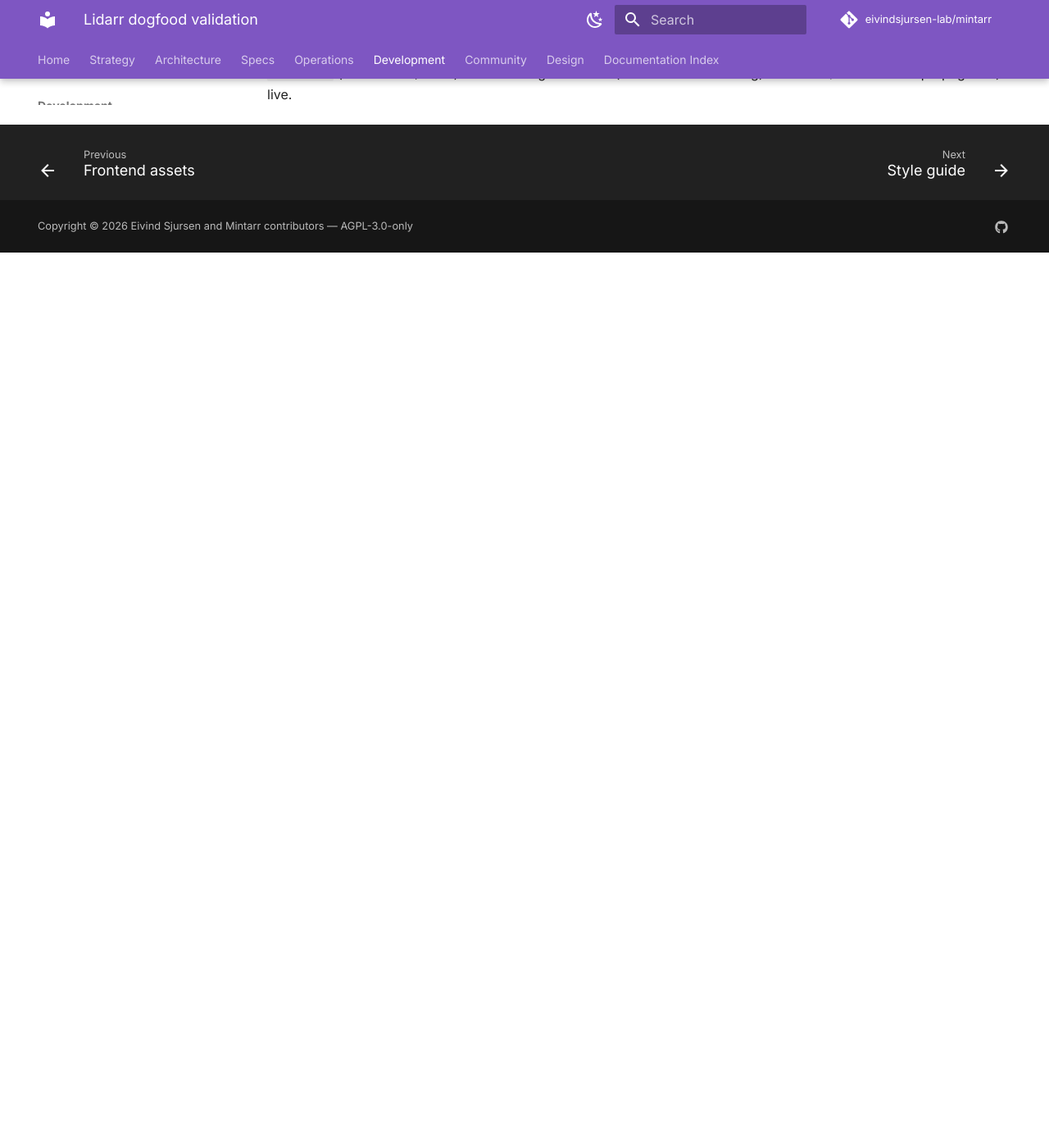
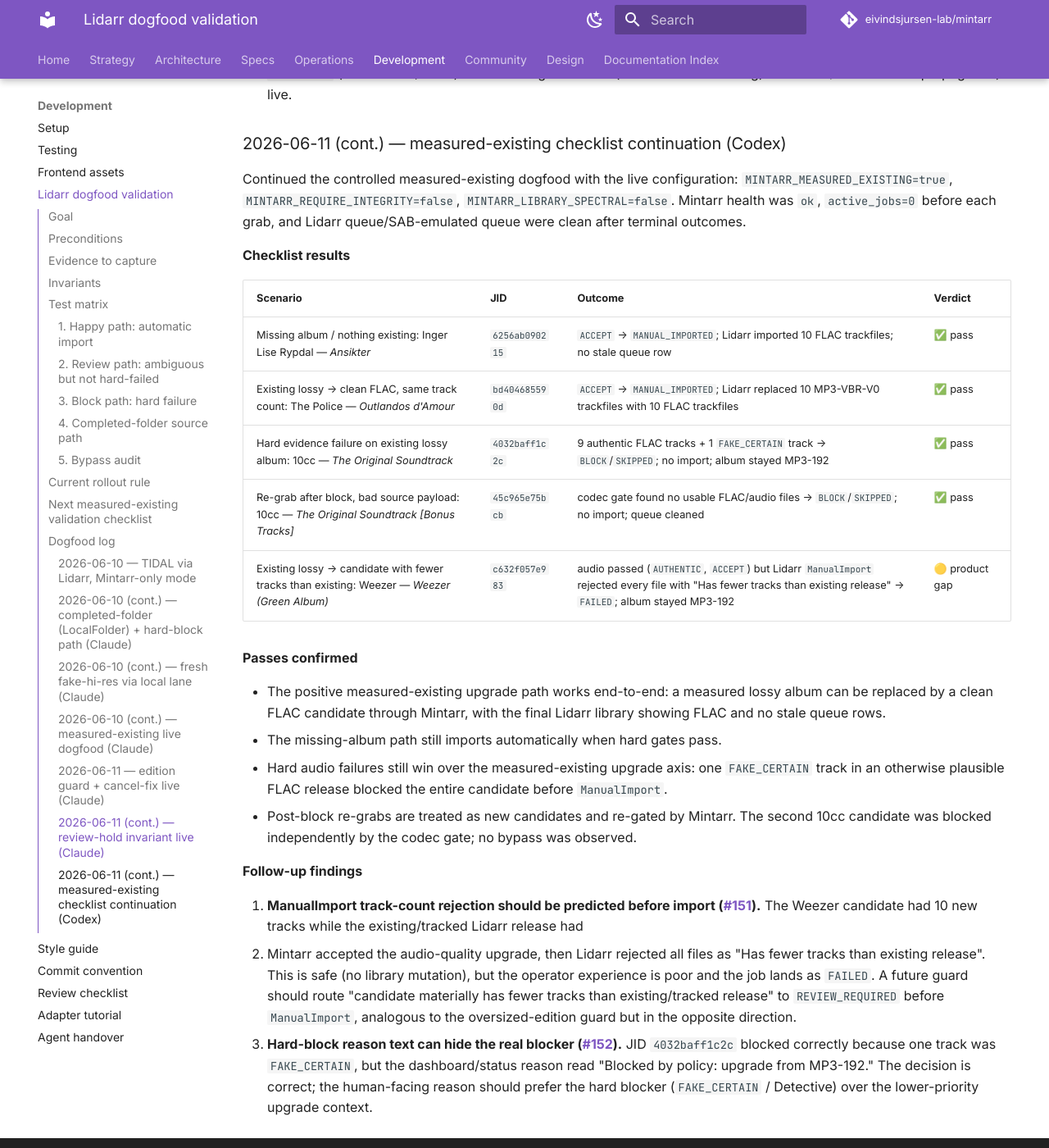
Before and after one commit to VectorOfDoubt/mintarr, an MkDocs documentation site: the page built from docs/development/LIDARR_DOGFOOD_VALIDATION.md, in a window 1280 px wide and 1400 px high, scrolled down 9601 px. Shown: the whole window at 82% size. Built offline with MkDocs 1.6.1 and Material for MkDocs 9.7.7, drawn with Linux system fonts in a browser that asks for light colours; comment, search, counter and statistics services are not loaded; before the commit the page ends 9909 px from its top, so only the background shows below that.

Commit message:
docs: record measured-existing checklist dogfood

```diff
--- a/docs/development/LIDARR_DOGFOOD_VALIDATION.md
+++ b/docs/development/LIDARR_DOGFOOD_VALIDATION.md
@@ -405,3 +405,52 @@ does Lidarr leave a SAB Paused-at-100% item without stalling or re-grabbing?
   because it was caught during download the job terminalized as **`cancelled`** (not
   blocked/failed) — confirming both #146 (delete→cancel routing) and #147
   (JobCancelled propagation) live.
+
+### 2026-06-11 (cont.) — measured-existing checklist continuation (Codex)
+
+Continued the controlled measured-existing dogfood with the live configuration:
+`MINTARR_MEASURED_EXISTING=true`, `MINTARR_REQUIRE_INTEGRITY=false`,
+`MINTARR_LIBRARY_SPECTRAL=false`. Mintarr health was `ok`, `active_jobs=0` before
+each grab, and Lidarr queue/SAB-emulated queue were clean after terminal outcomes.
+
+**Checklist results**
+
+| Scenario | JID | Outcome | Verdict |
+|---|---|---|---|
+| Missing album / nothing existing: Inger Lise Rypdal — *Ansikter* | `6256ab090215` | `ACCEPT` → `MANUAL_IMPORTED`; Lidarr imported 10 FLAC trackfiles; no stale queue row | ✅ pass |
+| Existing lossy → clean FLAC, same track count: The Police — *Outlandos d'Amour* | `bd404685590d` | `ACCEPT` → `MANUAL_IMPORTED`; Lidarr replaced 10 MP3-VBR-V0 trackfiles with 10 FLAC trackfiles | ✅ pass |
+| Hard evidence failure on existing lossy album: 10cc — *The Original Soundtrack* | `4032baff1c2c` | 9 authentic FLAC tracks + 1 `FAKE_CERTAIN` track → `BLOCK`/`SKIPPED`; no import; album stayed MP3-192 | ✅ pass |
+| Re-grab after block, bad source payload: 10cc — *The Original Soundtrack [Bonus Tracks]* | `45c965e75bcb` | codec gate found no usable FLAC/audio files → `BLOCK`/`SKIPPED`; no import; queue cleaned | ✅ pass |
+| Existing lossy → candidate with fewer tracks than existing: Weezer — *Weezer (Green Album)* | `c632f057e983` | audio passed (`AUTHENTIC`, `ACCEPT`) but Lidarr `ManualImport` rejected every file with "Has fewer tracks than existing release" → `FAILED`; album stayed MP3-192 | 🟡 product gap |
+
+**Passes confirmed**
+
+- The positive measured-existing upgrade path works end-to-end: a measured lossy
+  album can be replaced by a clean FLAC candidate through Mintarr, with the final
+  Lidarr library showing FLAC and no stale queue rows.
+- The missing-album path still imports automatically when hard gates pass.
+- Hard audio failures still win over the measured-existing upgrade axis: one
+  `FAKE_CERTAIN` track in an otherwise plausible FLAC release blocked the entire
+  candidate before `ManualImport`.
+- Post-block re-grabs are treated as new candidates and re-gated by Mintarr. The
+  second 10cc candidate was blocked independently by the codec gate; no bypass was
+  observed.
+
+**Follow-up findings**
+
+1. **ManualImport track-count rejection should be predicted before import
+   ([#151](https://github.com/eivindsjursen-lab/mintarr/issues/151)).** The
+   Weezer candidate had 10 new tracks while the existing/tracked Lidarr release had
+   11. Mintarr accepted the audio-quality upgrade, then Lidarr rejected all files as
+   "Has fewer tracks than existing release". This is safe (no library mutation), but
+   the operator experience is poor and the job lands as `FAILED`. A future guard
+   should route "candidate materially has fewer tracks than existing/tracked release"
+   to `REVIEW_REQUIRED` before `ManualImport`, analogous to the oversized-edition
+   guard but in the opposite direction.
+2. **Hard-block reason text can hide the real blocker
+   ([#152](https://github.com/eivindsjursen-lab/mintarr/issues/152)).** JID
+   `4032baff1c2c` blocked
+   correctly because one track was `FAKE_CERTAIN`, but the dashboard/status reason
+   read "Blocked by policy: upgrade from MP3-192." The decision is correct; the
+   human-facing reason should prefer the hard blocker (`FAKE_CERTAIN` / Detective)
+   over the lower-priority upgrade context.
```
